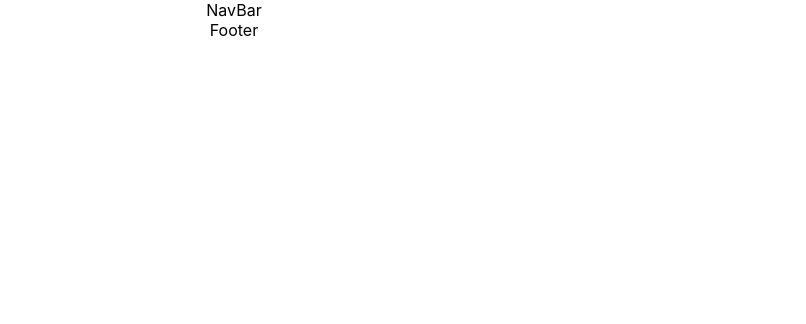
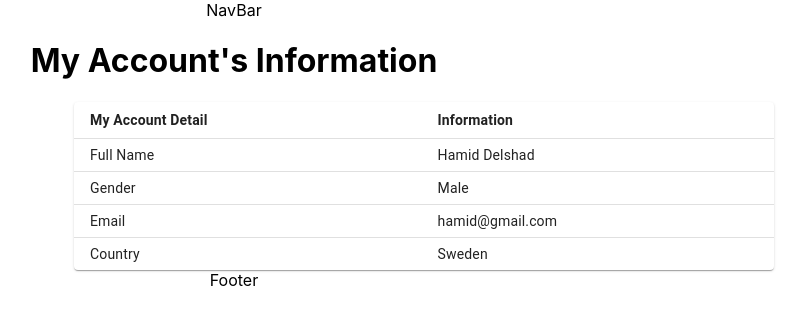
Before and after one commit to Hamidswed/FullStack-group, a React (Create React App) app in the folder client/: page /userInformation in a window 1280 px wide. Before the commit this address had no page. Shown: the top 324 px of the page, without its empty margins (406-1212 px from the left). Built offline with nearby package versions, Linux system fonts and the light colour scheme.

Commit message:
Added UserInfo

```diff
--- a/client/src/App.tsx
+++ b/client/src/App.tsx
@@ -6,6 +6,7 @@ import NavBar from "./components/navbar/NavBar";
 import Home from "./pages/Home";
 import Registration from "./pages/Registration";
 import Login from "./pages/Login";
+import UserInformation from "./pages/UserInformation";
 import Footer from "./components/footer/Footer";
 
 function App() {
@@ -16,6 +17,7 @@ function App() {
         <Route path="/" element={<Home />}></Route>
         <Route path="/registration" element={<Registration />}></Route>
         <Route path="/login" element={<Login />}></Route>
+        <Route path="/userInformation" element={<UserInformation />}></Route>
       </Routes>
       <Footer />
     </Box>
--- /dev/null
+++ b/client/src/components/users/userInformation/UserInformation.tsx
@@ -0,0 +1,88 @@
+import React from "react";
+
+import Table from "@mui/material/Table";
+import TableBody from "@mui/material/TableBody";
+import TableCell from "@mui/material/TableCell";
+import TableContainer from "@mui/material/TableContainer";
+import TableHead from "@mui/material/TableHead";
+import TableRow from "@mui/material/TableRow";
+import Paper from "@mui/material/Paper";
+
+function createData(
+  Name: string,
+  Email: number,
+  Address: number,
+  Gender: number,
+  Country: number
+) {
+  return { Name, Email, Address, Gender, Country };
+}
+
+// const rows = [
+//   createData("Name", 262, 16.0, 24, 6.0),
+//   createData("Email", 262, 16.0, 24, 6.0),
+//   createData("Address", 262, 16.0, 24, 6.0),
+//   createData("Gender", 305, 3.7, 67, 4.3),
+//   createData("Country", 356, 16.0, 49, 3.9),
+// ];
+
+const UserInformation = () => {
+  return (
+    <div>
+      <h1>My Account's Information</h1>
+      <TableContainer component={Paper} sx={{ maxWidth: 700, ml: 60 }}>
+        <Table sx={{ minWidth: 650 }} size="small" aria-label="a dense table">
+          <TableHead>
+            <TableRow>
+              <TableCell>
+                <b>My Account Detail</b>
+              </TableCell>
+              <TableCell>
+                <b>Information</b>
+              </TableCell>
+            </TableRow>
+          </TableHead>
+          <TableBody>
+            <TableRow
+              sx={{ "&:last-child td, &:last-child th": { border: 0 } }}
+            >
+              <TableCell component="th" scope="row">
+                {"Full Name"}
+              </TableCell>
+              <TableCell>{"Hamid Delshad"}</TableCell>
+            </TableRow>
+
+            <TableRow
+              sx={{ "&:last-child td, &:last-child th": { border: 0 } }}
+            >
+              <TableCell component="th" scope="row">
+                {"Gender"}
+              </TableCell>
+              <TableCell>{"Male"}</TableCell>
+            </TableRow>
+
+            <TableRow
+              sx={{ "&:last-child td, &:last-child th": { border: 0 } }}
+            >
+              <TableCell component="th" scope="row">
+                {"Email"}
+              </TableCell>
+              <TableCell>{"hamid@gmail.com"}</TableCell>
+            </TableRow>
+
+            <TableRow
+              sx={{ "&:last-child td, &:last-child th": { border: 0 } }}
+            >
+              <TableCell component="th" scope="row">
+                {"Country"}
+              </TableCell>
+              <TableCell>{"Sweden"}</TableCell>
+            </TableRow>
+          </TableBody>
+        </Table>
+      </TableContainer>
+    </div>
+  );
+};
+
+export default UserInformation;
--- /dev/null
+++ b/client/src/pages/UserInformation.tsx
@@ -0,0 +1,11 @@
+import React from 'react';
+
+import UserBio from '../components/users/userInformation/UserInformation';
+
+const UserInformation = () => {
+  return (
+    <div><UserBio /></div>
+  )
+}
+
+export default UserInformation
```
